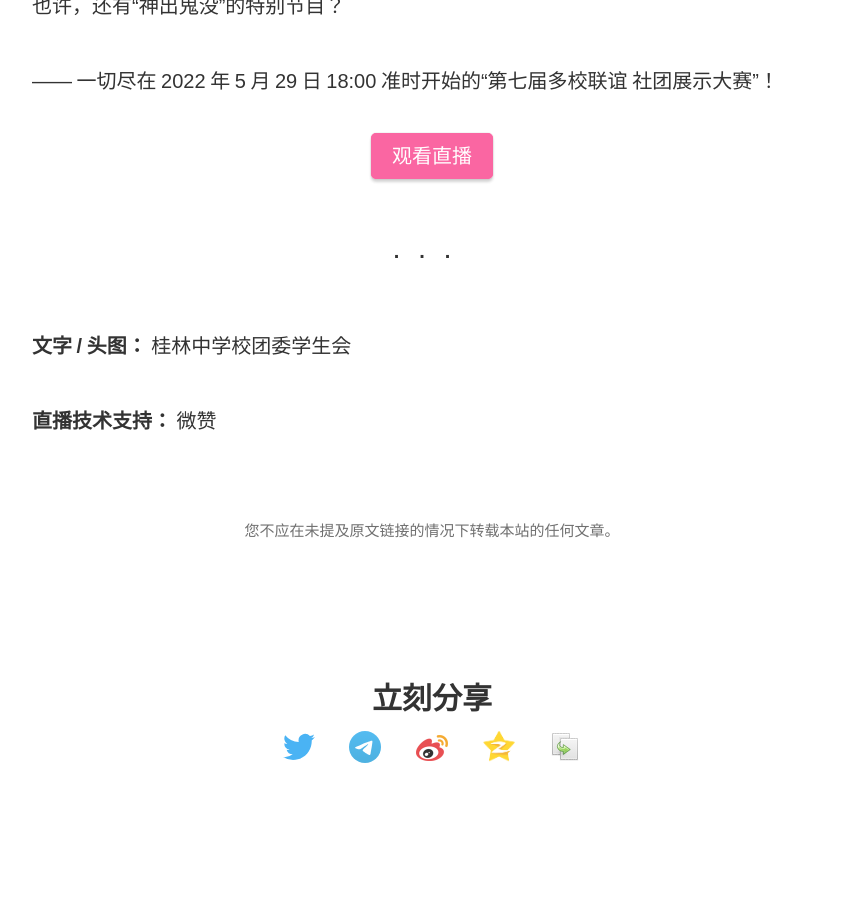
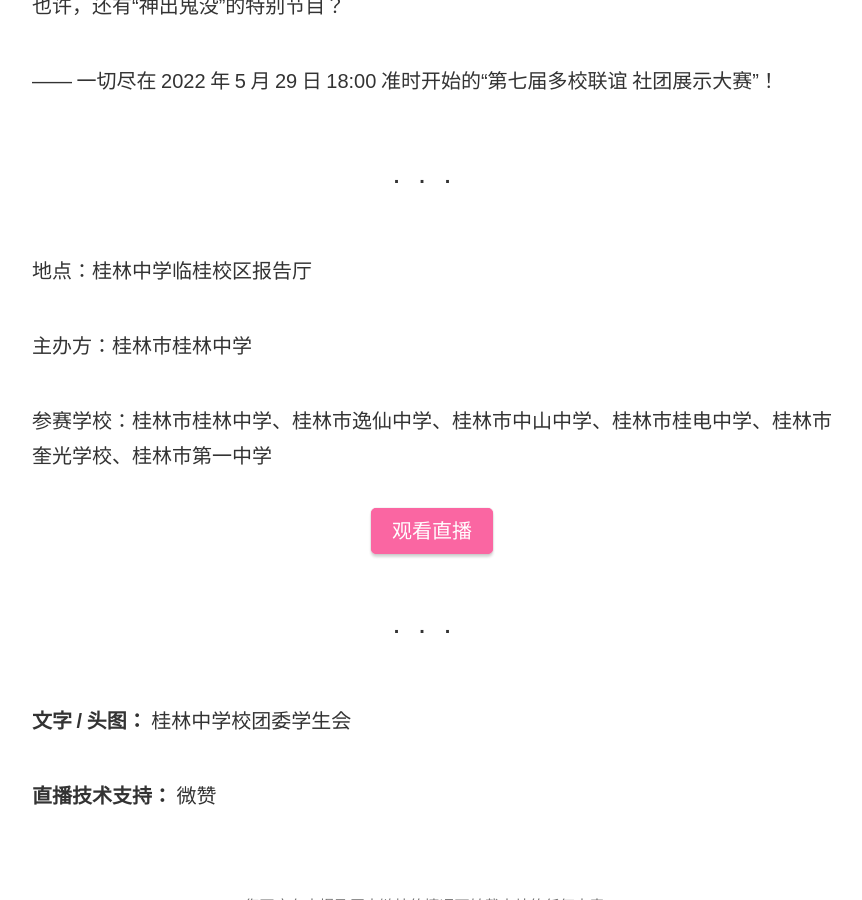
Before and after one commit to devswork-glzx/aliver, a Jekyll site: the page built from _posts/2022-05-29-duoxiaolianyi-2022.md, in a window 1280 px wide and 900 px high, scrolled down 718 px. Shown: the whole window, without its empty margins (208-1070 px from the left). Built offline with Jekyll 4.4.1, drawn with Linux system fonts in a browser that asks for light colours; our own code applies the rules of GitHub Pages for plain Markdown files.

Commit message:
Update 2022-05-29-duoxiaolianyi-2022.md

```diff
--- a/_posts/2022-05-29-duoxiaolianyi-2022.md
+++ b/_posts/2022-05-29-duoxiaolianyi-2022.md
@@ -21,6 +21,14 @@ tags:
 
 —— 一切尽在 2022 年 5 月 29 日 18:00 准时开始的“第七届多校联谊 社团展示大赛”！
 
+---
+
+地点：桂林中学临桂校区报告厅
+
+主办方：桂林市桂林中学
+
+参赛学校：桂林市桂林中学、桂林市逸仙中学、桂林市中山中学、桂林市桂电中学、桂林市奎光学校、桂林市第一中学
+
 <div style="text-align: center">
   <p><a rel="nofollow noopener noreferrer" target="_blank" href="https://wx.vzan.com/live/page/5C21F2E7BD1BB965C2236C47612DF906" class="button suggested">观看直播</a></p>
 </div>
```
